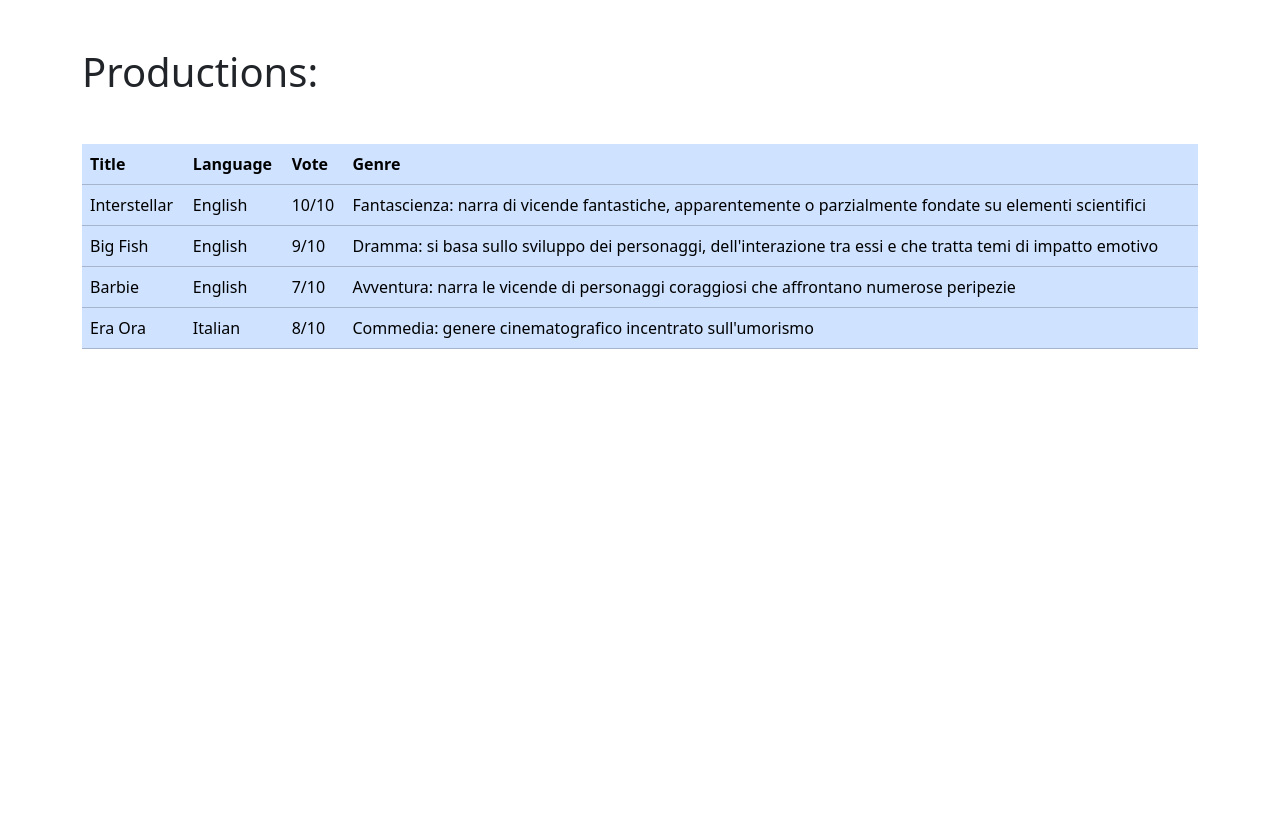
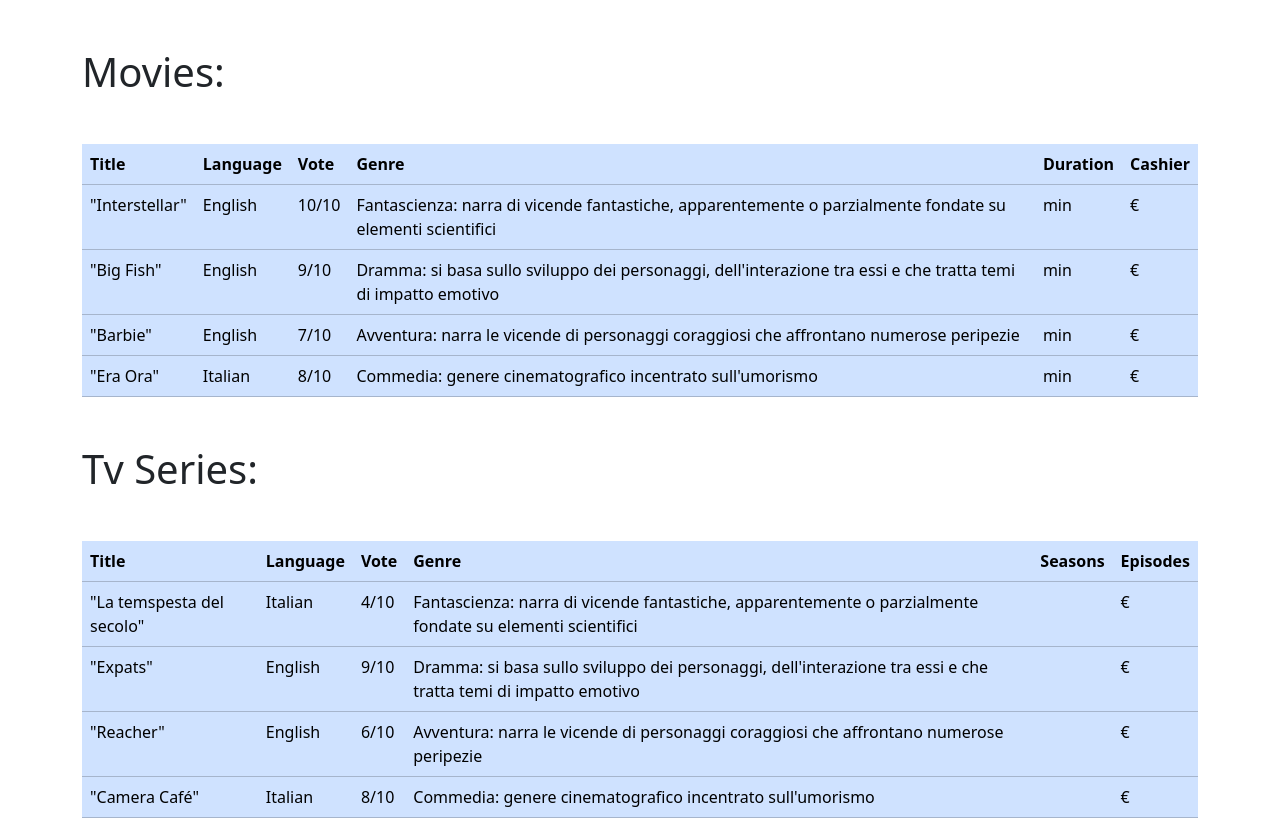
Before and after one commit to GloriaBimbi/php-oop-1, a PHP site: page / in a window 1280 px wide. Before the commit the page ends 349 px from the top, so only its background shows below. Run offline with PHP 8.4, Linux system fonts and the light colour scheme; data that the repository does not hold is empty.

Commit message:
feat GIORNO 2

```diff
--- a/data/db.php
+++ b/data/db.php
@@ -1,7 +1,14 @@
 <?php
-$films = [
-    $film_1,
-    $film_2,
-    $film_3,
-    $film_4,
+$movies = [
+    $movie_1,
+    $movie_2,
+    $movie_3,
+    $movie_4,
 ];
+
+$tv_series = [
+    $tv_serie_1,
+    $tv_serie_2,
+    $tv_serie_3,
+    $tv_serie_4,
+];
--- a/index.php
+++ b/index.php
@@ -12,7 +12,7 @@ require_once __DIR__ . "/partials/elements.php";
 </head>
 <body>
     <div class="container mt-5">
-        <h1 class="mb-5">Productions:</h1>
+        <h1 class="mb-5">Movies:</h1>
         <table class="table table-primary">
             <thead>
                 <tr>
@@ -20,16 +20,46 @@ require_once __DIR__ . "/partials/elements.php";
                     <th scope="col">Language</th>
                     <th scope="col">Vote</th>
                     <th scope="col">Genre</th>
+                    <th scope="col">Duration</th>
+                    <th scope="col">Cashier</th>
                 </tr>
             </thead>
             <tbody>
                 <?php require_once __DIR__ . "/data/db.php"; ?>
-                <?php foreach($films as $film): ?>
+                <?php foreach($movies as $movie): ?>
                 <tr>
-                    <td><?= $film->get_title() ?></td>
-                    <td><?= $film->language ?></td>
-                    <td><?= $film->vote ?></td>
-                    <td><?= $film->genre->name . ': ' . $film->genre->description ?></td>
+                    <td><?= '"' . $movie->get_title() . '"' ?></td>
+                    <td><?= $movie->language ?></td>
+                    <td><?= $movie->vote ?></td>
+                    <td><?= $movie->genre->name . ': ' . $movie->genre->description ?></td>
+                    <td><?= $movie->duration . 'min' ?></td>
+                    <td><?= $movie->cashier . '€' ?></td>
+                </tr>
+                <?php endforeach; ?>
+            </tbody>
+        </table>
+        <h1 class="mb-5 mt-5">Tv Series:</h1>
+        <table class="table table-primary">
+            <thead>
+                <tr>
+                    <th scope="col">Title</th>
+                    <th scope="col">Language</th>
+                    <th scope="col">Vote</th>
+                    <th scope="col">Genre</th>
+                    <th scope="col">Seasons</th>
+                    <th scope="col">Episodes</th>
+                </tr>
+            </thead>
+            <tbody>
+                <?php require_once __DIR__ . "/data/db.php"; ?>
+                <?php foreach($tv_series as $tv_serie): ?>
+                <tr>
+                    <td><?= '"' . $tv_serie->get_title() . '"' ?></td>
+                    <td><?= $tv_serie->language ?></td>
+                    <td><?= $tv_serie->vote ?></td>
+                    <td><?= $tv_serie->genre->name . ': ' . $tv_serie->genre->description ?></td>
+                    <td><?= $tv_serie->seasons ?></td>
+                    <td><?= $tv_serie->episodes . '€' ?></td>
                 </tr>
                 <?php endforeach; ?>
             </tbody>
--- a/partials/elements.php
+++ b/partials/elements.php
@@ -1,5 +1,10 @@
 <?php
-$film_1 = new Production ('Interstellar', 'English', 10, new Genre ('Fantascienza', "narra di vicende fantastiche, apparentemente o parzialmente fondate su elementi scientifici")  );
-$film_2 = new Production ('Big Fish', 'English', 9, new Genre ('Dramma', "si basa sullo sviluppo dei personaggi, dell'interazione tra essi e che tratta temi di impatto emotivo") );
-$film_3 = new Production ('Barbie', 'English', 7, new Genre ('Avventura', " narra le vicende di personaggi coraggiosi che affrontano numerose peripezie")  );
-$film_4 = new Production ('Era Ora', 'Italian', 8, new Genre ('Commedia', "genere cinematografico incentrato sull'umorismo")   );
+$movie_1 = new Production ('Interstellar', 'English', 10, new Genre ('Fantascienza', "narra di vicende fantastiche, apparentemente o parzialmente fondate su elementi scientifici"), 169,  100 );
+$movie_2 = new Production ('Big Fish', 'English', 9, new Genre ('Dramma', "si basa sullo sviluppo dei personaggi, dell'interazione tra essi e che tratta temi di impatto emotivo"), 115, 33 );
+$movie_3 = new Production ('Barbie', 'English', 7, new Genre ('Avventura', " narra le vicende di personaggi coraggiosi che affrontano numerose peripezie"), 114, 88  );
+$movie_4 = new Production ('Era Ora', 'Italian', 8, new Genre ('Commedia', "genere cinematografico incentrato sull'umorismo"), 108, 10   );
+
+$tv_serie_1 = new Production ('La temspesta del secolo', 'Italian', 4, new Genre ('Fantascienza', "narra di vicende fantastiche, apparentemente o parzialmente fondate su elementi scientifici"), 1, 3 );
+$tv_serie_2 = new Production ('Expats', 'English', 9, new Genre ('Dramma', "si basa sullo sviluppo dei personaggi, dell'interazione tra essi e che tratta temi di impatto emotivo"), 1, 6 );
+$tv_serie_3 = new Production ('Reacher', 'English', 6, new Genre ('Avventura', " narra le vicende di personaggi coraggiosi che affrontano numerose peripezie"), 2, 16 );
+$tv_serie_4 = new Production ('Camera Café', 'Italian', 8, new Genre ('Commedia', "genere cinematografico incentrato sull'umorismo"), 6, 417);
```
Also changed, not shown: Models/Movie.php (added, +13 -0 lines), Models/TvSerie.php (added, +13 -0 lines), README.md.
